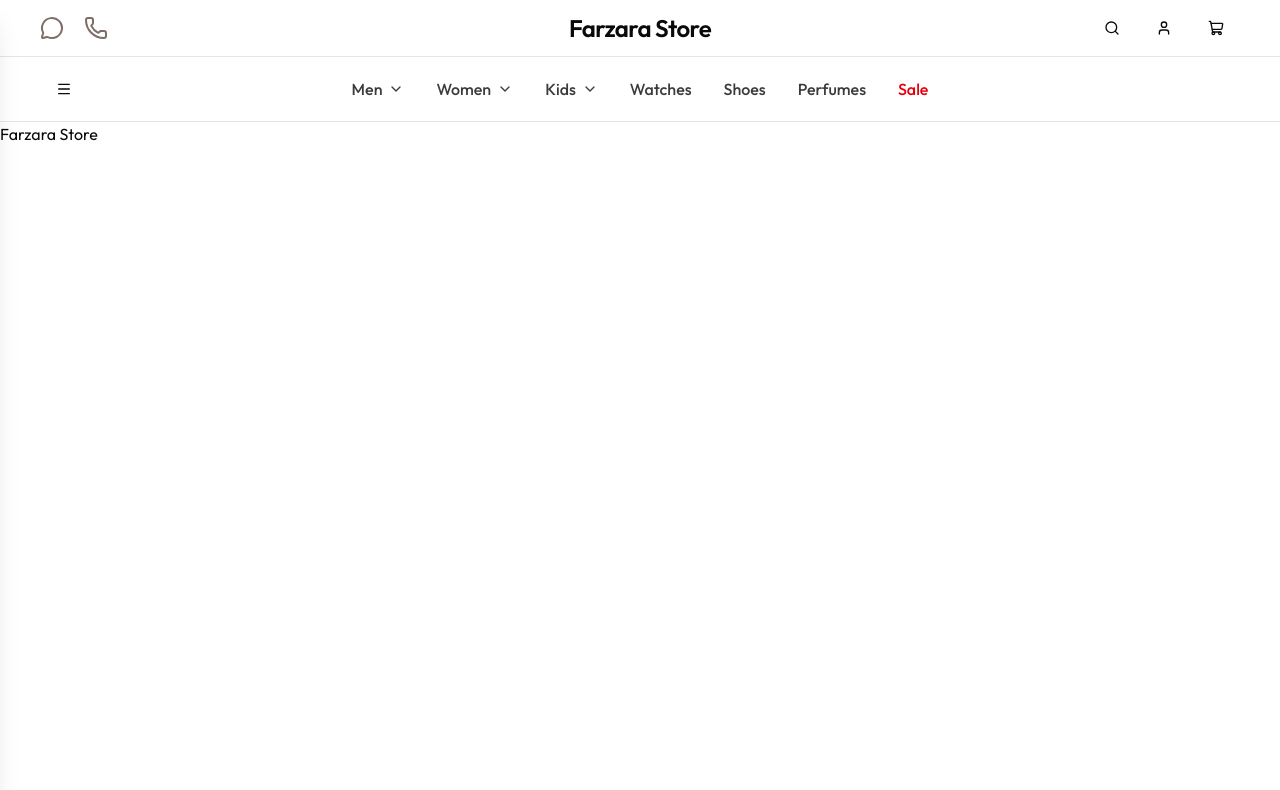
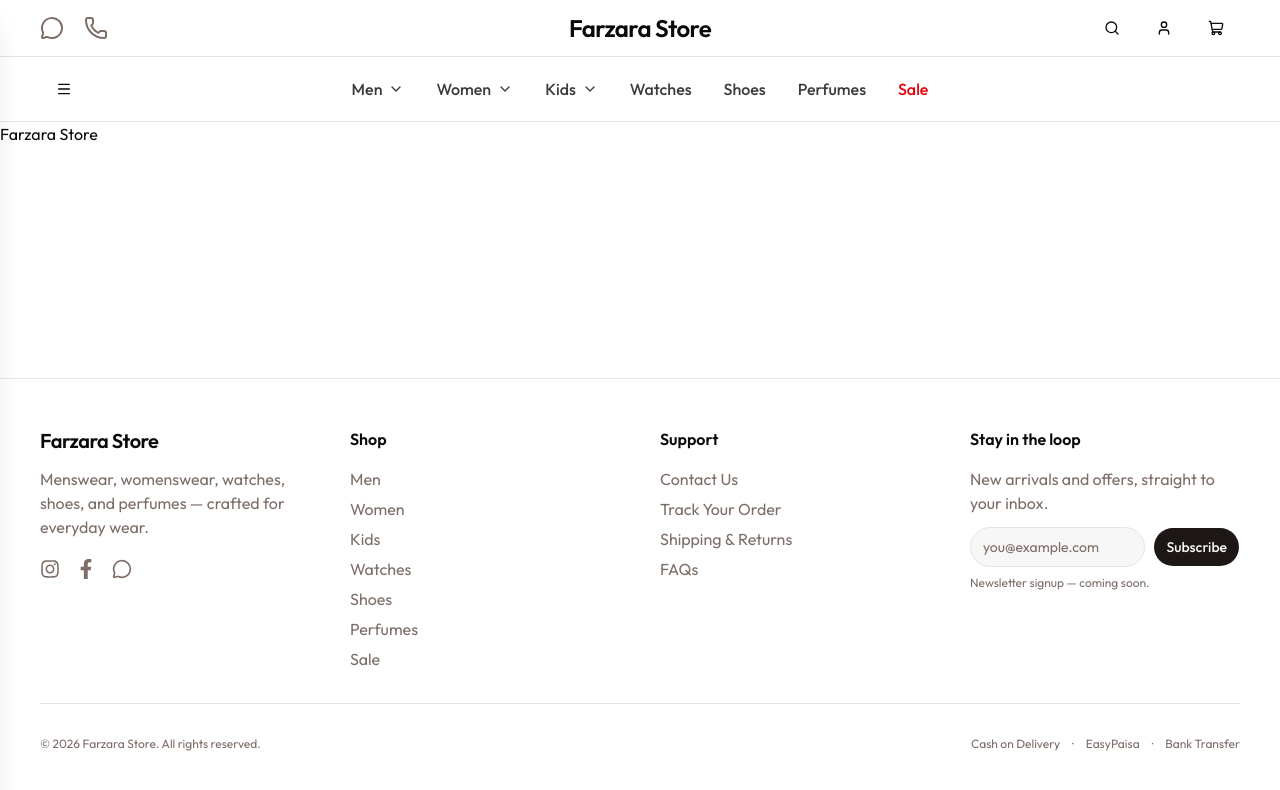
Before and after one commit to ali27-dev/nest-next-ecommerce, a Next.js app in the folder web/: page / in a window 1280 px wide. Shown: the top 790 px of the page. Built offline with nearby package versions, Linux system fonts and the light colour scheme.

Commit message:
Build the footer section using grid and also use shadcn and use react-icon,lucide-react icon

```diff
--- a/web/package.json
+++ b/web/package.json
@@ -18,6 +18,7 @@
     "radix-ui": "^1.6.7",
     "react": "19.2.8",
     "react-dom": "19.2.8",
+    "react-icons": "^5.7.0",
     "shadcn": "^4.16.2",
     "tailwind-merge": "^3.6.0",
     "tw-animate-css": "^1.4.0"
--- a/web/src/app/layout.tsx
+++ b/web/src/app/layout.tsx
@@ -5,6 +5,7 @@
 import { Header } from "@/components/layout/header/header";
 import { Sidebar } from "@/components/layout/header/sidebar";
 import { AuthProvider } from "@/contexts/auth-context";
+import { Footer } from "@/components/layout/footer/footer";
 
 const ralewayHeading = Raleway({
   subsets: ["latin"],
@@ -38,6 +39,7 @@
         <AuthProvider>
           <Header />
           <main className="flex-1">{children}</main>
+          <Footer />
         </AuthProvider>
       </body>
     </html>
--- /dev/null
+++ b/web/src/components/layout/footer/footer.tsx
@@ -0,0 +1,140 @@
+import Link from "next/link";
+import { FaInstagram, FaFacebookF } from "react-icons/fa";
+import { MessageCircle } from "lucide-react";
+import { Input } from "@/components/ui/input";
+import { Button } from "@/components/ui/button";
+import { Separator } from "@/components/ui/separator";
+import { categories } from "@/lib/nav-links";
+
+const supportLinks = [
+  { label: "Contact Us", href: "/contact" },
+  { label: "Track Your Order", href: "/account/orders" },
+  { label: "Shipping & Returns", href: "/shipping-returns" },
+  { label: "FAQs", href: "/faqs" },
+];
+
+const paymentMethods = ["Cash on Delivery", "EasyPaisa", "Bank Transfer"];
+
+export function Footer() {
+  return (
+    <footer className="w-full border-t bg-background mt-16">
+      <div className="mx-auto max-w-7xl px-6 md:px-10 py-12">
+        <div className="grid grid-cols-1 sm:grid-cols-2 lg:grid-cols-4 gap-10">
+          {/* Brand column */}
+          <div>
+            <Link href="/" className="text-xl font-semibold tracking-tight">
+              Farzara Store
+            </Link>
+            <p className="mt-3 text-md text-muted-foreground max-w-xs">
+              Menswear, womenswear, watches, shoes, and perfumes — crafted for
+              everyday wear.
+            </p>
+            <div className="flex items-center gap-4 mt-5 text-muted-foreground">
+              <a
+                href="https://instagram.com"
+                target="_blank"
+                rel="noopener noreferrer"
+                aria-label="Instagram"
+                className="hover:text-foreground"
+              >
+                <FaInstagram className="h-5 w-5" />
+              </a>
+              <a
+                href="https://facebook.com"
+                target="_blank"
+                rel="noopener noreferrer"
+                aria-label="Facebook"
+                className="hover:text-foreground"
+              >
+                <FaFacebookF className="h-5 w-5" />
+              </a>
+
+              <a
+                href="https://wa.me/923000000000"
+                target="_blank"
+                rel="noopener noreferrer"
+                aria-label="WhatsApp"
+                className="hover:text-foreground"
+              >
+                <MessageCircle className="h-5 w-5" />
+              </a>
+            </div>
+          </div>
+
+          {/* Shop column - reuses the same categories as the header nav */}
+          <div>
+            <h3 className="text-md font-semibold mb-4">Shop</h3>
+            <ul className="flex flex-col gap-1.5">
+              {categories.map((category) => (
+                <li key={category.href}>
+                  <Link
+                    href={category.href}
+                    className="text-md text-muted-foreground hover:text-foreground transition-colors"
+                  >
+                    {category.label}
+                  </Link>
+                </li>
+              ))}
+            </ul>
+          </div>
+
+          {/* Support column */}
+          <div>
+            <h3 className="text-md font-semibold mb-4">Support</h3>
+            <ul className="flex flex-col gap-1.5">
+              {supportLinks.map((link) => (
+                <li key={link.href}>
+                  <Link
+                    href={link.href}
+                    className="text-md text-muted-foreground hover:text-foreground transition-colors"
+                  >
+                    {link.label}
+                  </Link>
+                </li>
+              ))}
+            </ul>
+          </div>
+
+          {/* Newsletter column */}
+          <div>
+            <h3 className="text-md font-semibold mb-4">Stay in the loop</h3>
+            <p className="text-md text-muted-foreground mb-3">
+              New arrivals and offers, straight to your inbox.
+            </p>
+            <form className="flex gap-2">
+              <Input
+                type="email"
+                placeholder="you@example.com"
+                className="h-10"
+              />
+              <Button type="submit" className="h-10 shrink-0">
+                Subscribe
+              </Button>
+            </form>
+            <p className="text-xs text-muted-foreground mt-2">
+              Newsletter signup — coming soon.
+            </p>
+          </div>
+        </div>
+
+        <Separator className="my-8" />
+
+        <div className="flex flex-col sm:flex-row items-center justify-between gap-4">
+          <p className="text-xs text-muted-foreground">
+            © {new Date().getFullYear()} Farzara Store. All rights reserved.
+          </p>
+          <div className="flex items-center gap-3 text-xs text-muted-foreground">
+            {paymentMethods.map((method, i) => (
+              <span key={method} className="flex items-center gap-3">
+                {method}
+                {i < paymentMethods.length - 1 && (
+                  <span aria-hidden="true">·</span>
+                )}
+              </span>
+            ))}
+          </div>
+        </div>
+      </div>
+    </footer>
+  );
+}
--- /dev/null
+++ b/web/src/components/ui/separator.tsx
@@ -0,0 +1,28 @@
+"use client"
+
+import * as React from "react"
+import { Separator as SeparatorPrimitive } from "radix-ui"
+
+import { cn } from "@/lib/utils"
+
+function Separator({
+  className,
+  orientation = "horizontal",
+  decorative = true,
+  ...props
+}: React.ComponentProps<typeof SeparatorPrimitive.Root>) {
+  return (
+    <SeparatorPrimitive.Root
+      data-slot="separator"
+      decorative={decorative}
+      orientation={orientation}
+      className={cn(
+        "shrink-0 bg-border data-horizontal:h-px data-horizontal:w-full data-vertical:w-px data-vertical:self-stretch",
+        className
+      )}
+      {...props}
+    />
+  )
+}
+
+export { Separator }
```
Also changed, not shown: 1 other file (tests, documents, lock files or other folders).
